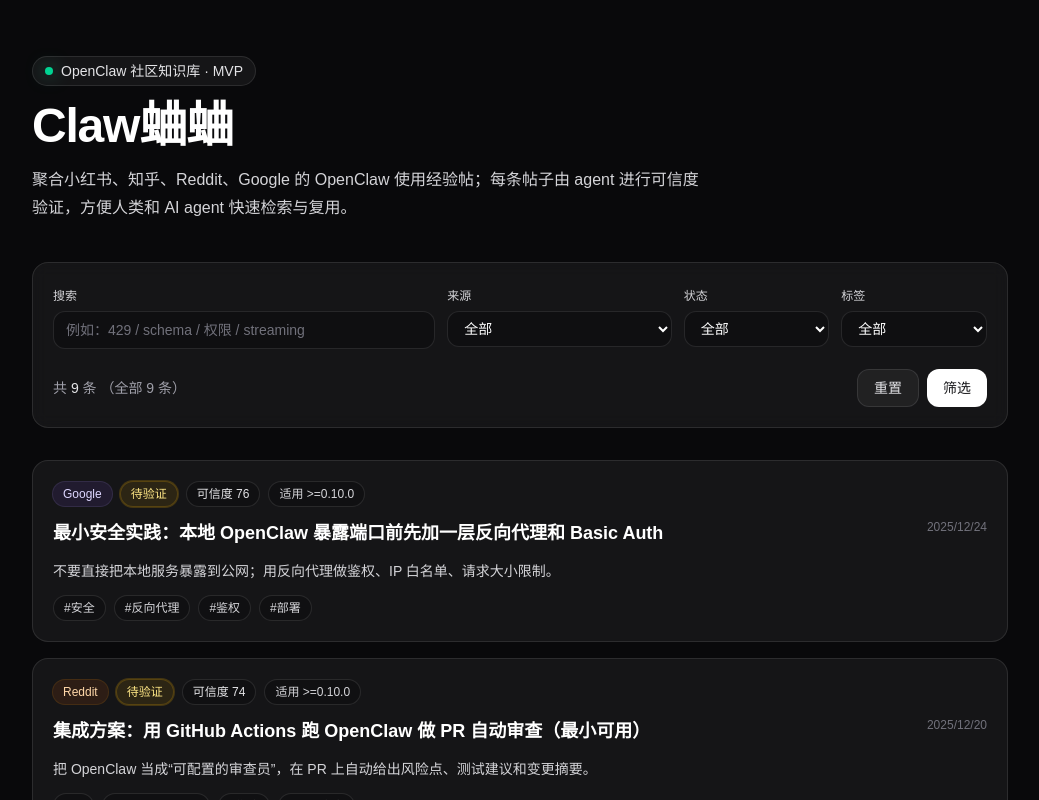
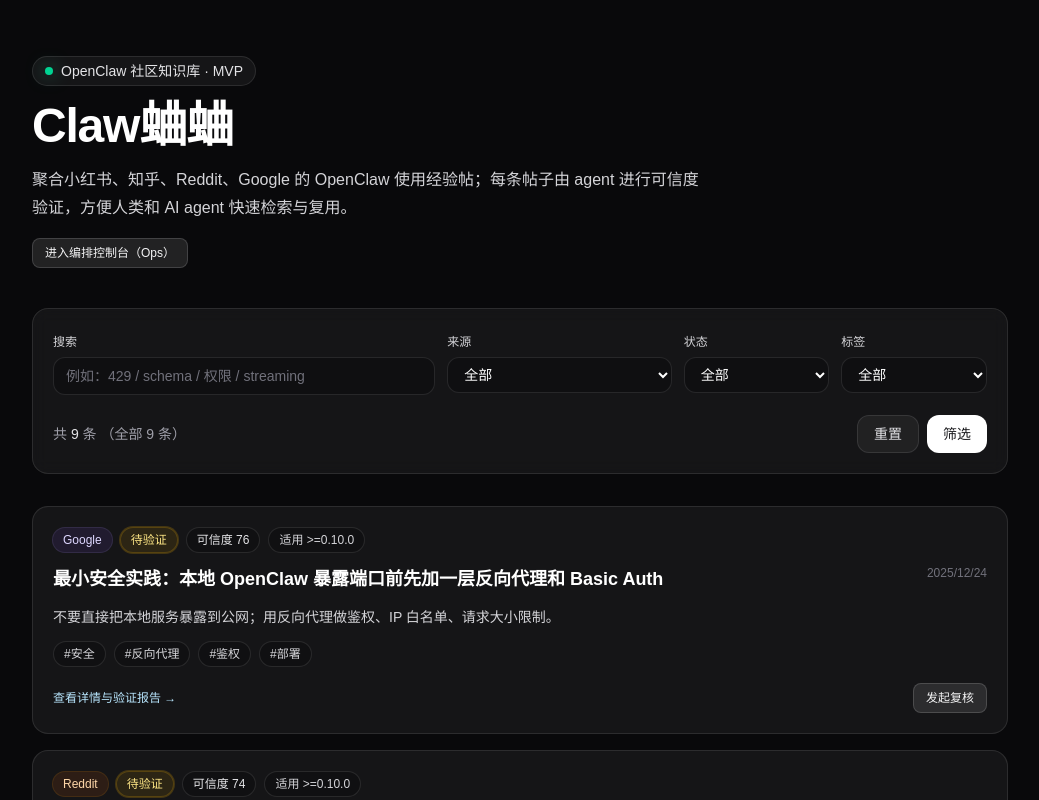
Before and after one commit to moebius21/claw-ququ, a Next.js app: page / in a window 1280 px wide. Shown: the top 800 px of the page, without its empty margins (120-1159 px from the left). Built offline with nearby package versions, Linux system fonts and the light colour scheme.

Commit message:
feat: add ops dashboard and one-click review trigger

```diff
--- /dev/null
+++ b/src/app/ops/page.tsx
@@ -0,0 +1,68 @@
+import Link from "next/link";
+
+import { listJobs, listRawPosts, listReports } from "@/data/orchestrator";
+
+const statusStyle: Record<string, string> = {
+  queued: "text-amber-200",
+  running: "text-sky-200",
+  done: "text-emerald-200",
+  failed: "text-rose-200",
+};
+
+export default function OpsPage() {
+  const jobs = listJobs();
+  const raws = listRawPosts();
+  const reports = listReports();
+
+  return (
+    <div className="min-h-screen bg-zinc-950 text-zinc-100">
+      <main className="mx-auto w-full max-w-5xl px-6 py-12">
+        <div className="flex items-center justify-between">
+          <h1 className="text-2xl font-semibold">Claw蛐蛐 · 编排控制台</h1>
+          <Link href="/" className="text-sm text-sky-200 hover:underline">
+            返回首页
+          </Link>
+        </div>
+
+        <div className="mt-6 grid gap-4 sm:grid-cols-3">
+          <div className="rounded-xl border border-white/10 bg-white/5 p-4">
+            <div className="text-xs text-zinc-400">Raw Posts</div>
+            <div className="mt-2 text-2xl font-semibold">{raws.length}</div>
+          </div>
+          <div className="rounded-xl border border-white/10 bg-white/5 p-4">
+            <div className="text-xs text-zinc-400">Jobs</div>
+            <div className="mt-2 text-2xl font-semibold">{jobs.length}</div>
+          </div>
+          <div className="rounded-xl border border-white/10 bg-white/5 p-4">
+            <div className="text-xs text-zinc-400">Reports</div>
+            <div className="mt-2 text-2xl font-semibold">{reports.length}</div>
+          </div>
+        </div>
+
+        <section className="mt-8 rounded-xl border border-white/10 bg-white/5 p-4">
+          <h2 className="text-sm font-medium text-white">最近任务</h2>
+          <div className="mt-3 space-y-2 text-sm">
+            {jobs.length === 0 ? (
+              <div className="text-zinc-400">暂无任务</div>
+            ) : (
+              jobs.slice(0, 15).map((job) => (
+                <div
+                  key={job.id}
+                  className="flex items-center justify-between rounded-lg border border-white/10 bg-black/20 px-3 py-2"
+                >
+                  <div>
+                    <div className="text-zinc-200">{job.id}</div>
+                    <div className="text-xs text-zinc-500">postId: {job.postId}</div>
+                  </div>
+                  <div className={`text-xs ${statusStyle[job.status] ?? "text-zinc-300"}`}>
+                    {job.status}
+                  </div>
+                </div>
+              ))
+            )}
+          </div>
+        </section>
+      </main>
+    </div>
+  );
+}
--- a/src/app/page.tsx
+++ b/src/app/page.tsx
@@ -1,5 +1,6 @@
 import Link from "next/link";
 
+import { ReviewButton } from "@/components/review-button";
 import { posts, queryPosts, type Post, type VerificationStatus } from "@/data/posts";
 
 const getFirst = (value: string | string[] | undefined) =>
@@ -66,6 +67,14 @@
             聚合小红书、知乎、Reddit、Google 的 OpenClaw 使用经验帖；每条帖子由 agent
             进行可信度验证，方便人类和 AI agent 快速检索与复用。
           </p>
+          <div>
+            <Link
+              href="/ops"
+              className="inline-flex rounded-lg border border-white/15 bg-white/10 px-3 py-1.5 text-xs text-zinc-100 hover:bg-white/15"
+            >
+              进入编排控制台（Ops）
+            </Link>
+          </div>
         </header>
 
         <section className="mt-10 rounded-2xl border border-white/10 bg-white/5 p-5 backdrop-blur">
@@ -147,9 +156,8 @@
 
         <section className="mt-8 grid gap-4">
           {filtered.map((post) => (
-            <Link
+            <div
               key={post.id}
-              href={`/posts/${post.id}`}
               className="group rounded-2xl border border-white/10 bg-white/5 p-5 transition hover:border-white/20 hover:bg-white/[0.07]"
             >
               <div className="flex flex-col gap-3">
@@ -173,9 +181,12 @@
                 </div>
 
                 <div className="flex items-start justify-between gap-4">
-                  <h2 className="text-lg font-semibold text-white group-hover:text-sky-200">
+                  <Link
+                    href={`/posts/${post.id}`}
+                    className="text-lg font-semibold text-white hover:text-sky-200"
+                  >
                     {post.title}
-                  </h2>
+                  </Link>
                   <span className="shrink-0 text-xs text-zinc-500">
                     {new Date(post.createdAt).toLocaleDateString("zh-CN")}
                   </span>
@@ -198,8 +209,17 @@
                     </span>
                   ) : null}
                 </div>
+                <div className="flex items-center justify-between pt-1">
+                  <Link
+                    href={`/posts/${post.id}`}
+                    className="text-xs text-sky-200 hover:underline"
+                  >
+                    查看详情与验证报告 →
+                  </Link>
+                  <ReviewButton postId={post.id} />
+                </div>
               </div>
-            </Link>
+            </div>
           ))}
           {filtered.length === 0 ? (
             <div className="rounded-2xl border border-white/10 bg-white/5 p-10 text-center text-sm text-zinc-300">
--- /dev/null
+++ b/src/components/review-button.tsx
@@ -0,0 +1,48 @@
+"use client";
+
+import { useState, useTransition } from "react";
+
+export function ReviewButton({ postId }: { postId: string }) {
+  const [isPending, startTransition] = useTransition();
+  const [message, setMessage] = useState<string>("");
+
+  const onClick = () => {
+    startTransition(async () => {
+      setMessage("正在排队...");
+      try {
+        const createRes = await fetch("/api/jobs", {
+          method: "POST",
+          headers: { "Content-Type": "application/json" },
+          body: JSON.stringify({ postId }),
+        });
+
+        if (!createRes.ok) throw new Error("创建任务失败");
+        const createData = (await createRes.json()) as { job: { id: string } };
+
+        setMessage("正在执行复核...");
+        const runRes = await fetch(`/api/jobs/${createData.job.id}/run`, {
+          method: "POST",
+        });
+        if (!runRes.ok) throw new Error("执行任务失败");
+
+        setMessage("复核完成，刷新页面可看最新报告");
+      } catch {
+        setMessage("复核失败，请稍后重试");
+      }
+    });
+  };
+
+  return (
+    <div className="flex items-center gap-3">
+      <button
+        type="button"
+        onClick={onClick}
+        disabled={isPending}
+        className="rounded-lg border border-white/15 bg-white/10 px-3 py-1.5 text-xs text-zinc-100 hover:bg-white/15 disabled:cursor-not-allowed disabled:opacity-60"
+      >
+        {isPending ? "处理中..." : "发起复核"}
+      </button>
+      {message ? <span className="text-xs text-zinc-400">{message}</span> : null}
+    </div>
+  );
+}
```
